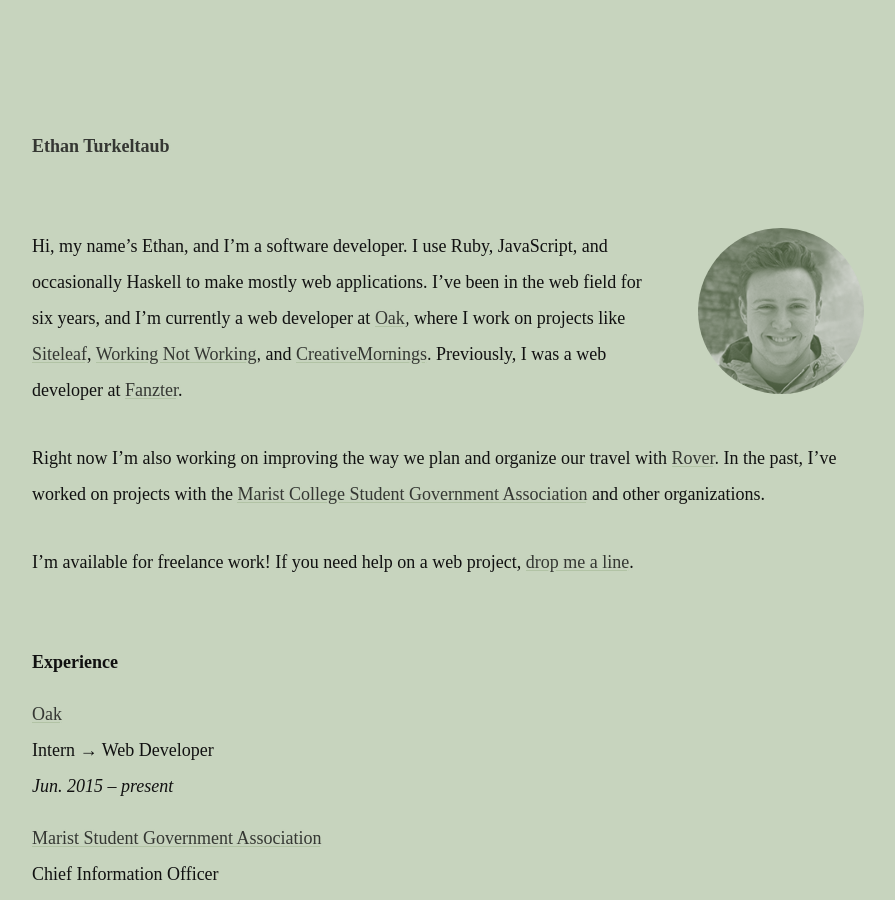
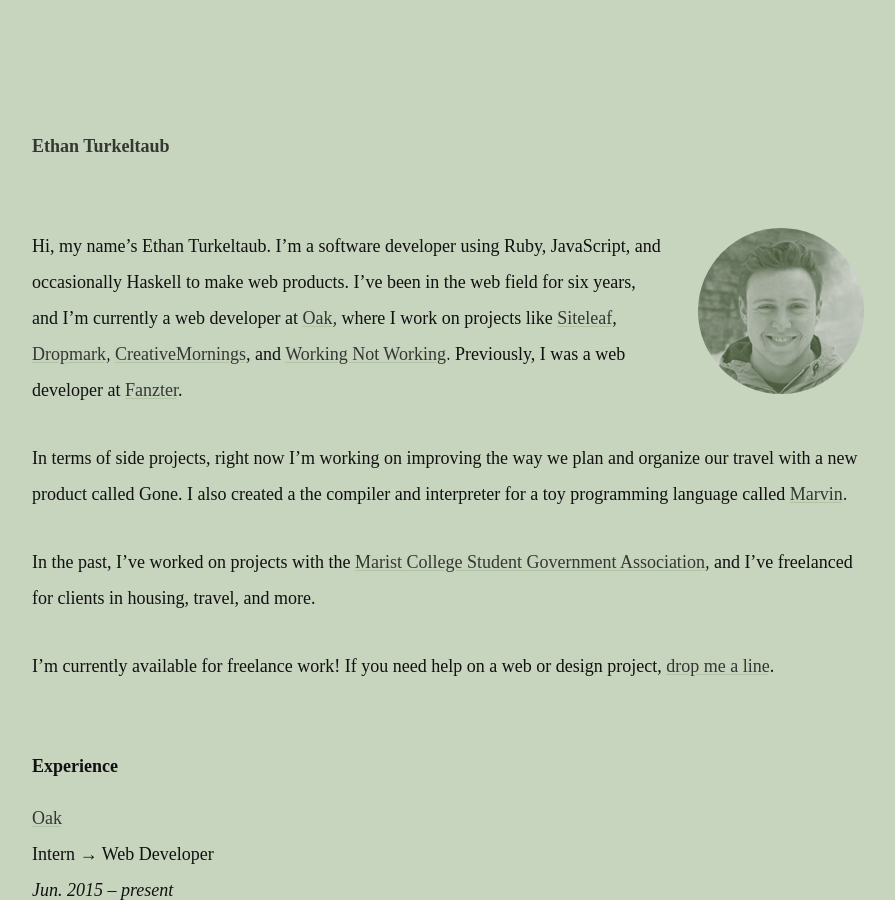
Before and after one commit to ethnt/ethnt.me, a Jekyll site: the page built from information.markdown, in a window 1280 px wide and 900 px high. Shown: the whole window, without its empty margins (96-991 px from the left). Built offline with Jekyll 4.4.1, drawn with Linux system fonts in a browser that asks for light colours.

Commit message:
Updated Information

```diff
--- a/information.markdown
+++ b/information.markdown
@@ -5,8 +5,10 @@
 position: 0
 ---
 
-Hi, my name’s Ethan, and I’m a software developer. I use Ruby, JavaScript, and occasionally Haskell to make mostly web applications. I’ve been in the web field for six years, and I’m currently a web developer at [Oak](https://oak.is), where I work on projects like [Siteleaf](https://siteleaf.com), [Working Not Working](https://workingnotworking.com/), and [CreativeMornings](https://creativemornings.com/). Previously, I was a web developer at [Fanzter](https://en.wikipedia.org/wiki/Fanzer).
+Hi, my name's Ethan Turkeltaub. I'm a software developer using Ruby, JavaScript, and occasionally Haskell to make web products. I've been in the web field for six years, and I'm currently a web developer at [Oak](https://oak.is), where I work on projects like [Siteleaf](https://siteleaf.com), [Dropmark](https://dropmark.com), [CreativeMornings](https://creativemornings.com/), and [Working Not Working](https://workingnotworking.com/). Previously, I was a web developer at [Fanzter](https://en.wikipedia.org/wiki/Fanzer).
 
-Right now I’m also working on improving the way we plan and organize our travel with [Rover](http://gorover.co). In the past, I’ve worked on projects with the [Marist College Student Government Association](http://sga.marist.edu) and other organizations.
+In terms of side projects, right now I'm working on improving the way we plan and organize our travel with a new product called Gone. I also created a the compiler and interpreter for a toy programming language called [Marvin](https://github.com/ethnt/marvin).
 
-I’m available for freelance work! If you need help on a web project, [drop me a line](mailto:ethan@ethnt.me).
+In the past, I've worked on projects with the [Marist College Student Government Association](http://sga.marist.edu), and I've freelanced for clients in housing, travel, and more.
+
+I'm currently available for freelance work! If you need help on a web or design project, [drop me a line](mailto:ethan@ethnt.me).
```
